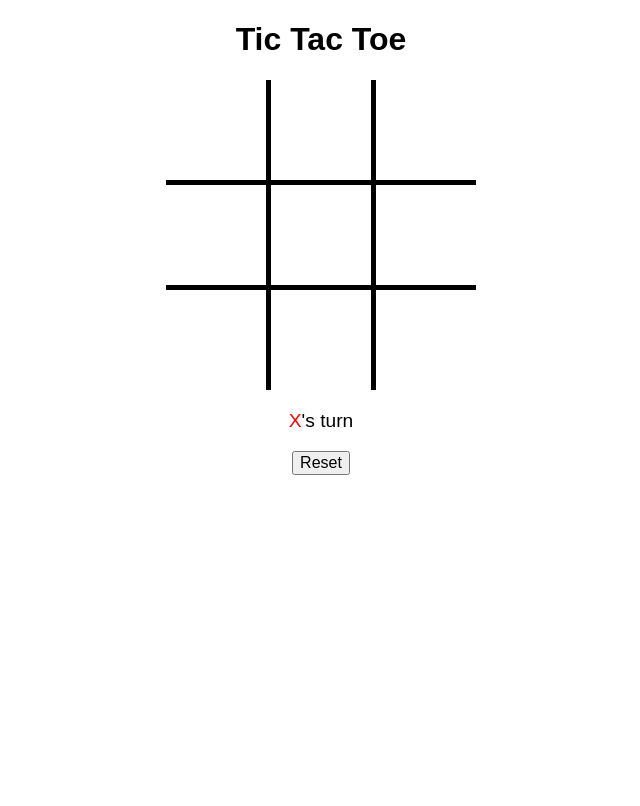
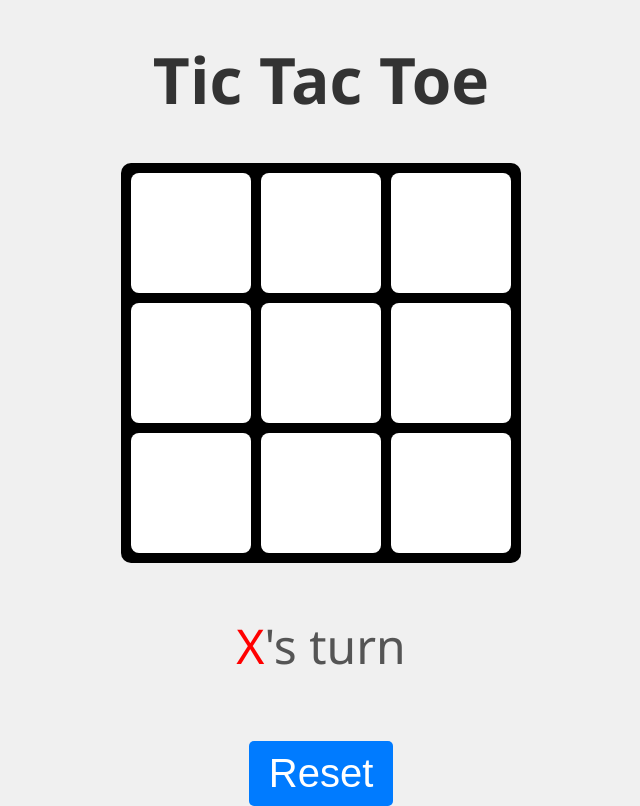
Before and after one commit to Santanu-arch/tic_tac_toe, a plain HTML site: page index.html in a window 1280 px wide. Shown: the whole page, without its empty margins (319-959 px from the left). Drawn offline with Linux system fonts and the light colour scheme.

Commit message:
Update index.html

```diff
--- a/index.html
+++ b/index.html
@@ -5,38 +5,76 @@
   <title>Tic Tac Toe</title>
   <style>
     body {
-      font-family: Arial, sans-serif;
-      text-align: center;
-      background-color: #fff;
+      font-family: 'Segoe UI', Tahoma, Geneva, Verdana, sans-serif;
+      background-color: #f0f0f0;
+      display: flex;
+      flex-direction: column;
+      align-items: center;
+      justify-content: center;
+      height: 100vh;
+      margin: 0;
     }
+
+    h1 {
+      color: #333;
+      margin-bottom: 40px;
+      font-size: 4em;
+    }
+
     #game {
       display: grid;
-      grid-template-columns: repeat(3, 100px);
-      gap: 5px;
-      margin: 20px auto;
-      width: max-content;
-      background-color: black;
+      grid-template-columns: repeat(3, 120px);
+      grid-template-rows: repeat(3, 120px);
+      gap: 10px;
+      padding: 10px;
+      background-color: #000;
+      border-radius: 10px;
     }
+
     .cell {
-      width: 100px;
-      height: 100px;
-      font-size: 2em;
+      width: 120px;
+      height: 120px;
+      font-size: 3em;
+      font-weight: bold;
+      background-color: #fff;
+      color: #333;
       display: flex;
       align-items: center;
       justify-content: center;
-      background-color: #fff;
       cursor: pointer;
+      transition: background-color 0.3s ease;
+      border-radius: 8px;
     }
+
     .cell:hover {
-      background-color: #fff;
+      background-color: #e6e6e6;
     }
+
     #status {
-      font-size: 1.2em;
-      margin-top: 10px;
+      margin-top: 50px;
+      font-size: 3em;
+      color: #555;
     }
-    button{
-      font-size: 1em;
+
+    button {
+      margin-top: 15px;
+      padding: 10px 20px;
+      font-size: 2.5em;
+      border: none;
+      background-color: #007bff;
+      color: white;
+      border-radius: 5px;
+      cursor: pointer;
+      transition: background-color 0.3s ease;
     }
+
+    button:hover {
+      background-color: #0056b3;
+    }
+
+    span.red { color: red; }
+    span.blue { color: blue; }
+    span.black { color: black; }
   </style>
 </head>
 <body>
@@ -52,7 +90,7 @@
     <div class="cell" data-index="7"></div>
     <div class="cell" data-index="8"></div>
   </div>
-  <p id="status"><span style="color: red;">X</span>'s turn</p>
+  <p id="status"><span class="red">X</span>'s turn</p>
   <button onclick="resetGame()">Reset</button>
 
   <script>
@@ -74,22 +112,18 @@
 
       board[index] = currentPlayer;
       e.target.innerHTML = currentPlayer === 'X'
-        ? '<span style="color: red;">X</span>'
-        : '<span style="color: blue;">O</span>';
+        ? '<span class="red">X</span>'
+        : '<span class="blue">O</span>';
 
       if (checkWin()) {
-        statusText.innerHTML = `<span style="color: red;">${currentPlayer}</span> wins!`;
+        statusText.innerHTML = `<span class="${currentPlayer === 'X' ? 'red' : 'blue'}">${currentPlayer}</span> wins!`;
         isGameActive = false;
       } else if (board.every(cell => cell !== '')) {
-        statusText.innerHTML = `<span style="color: black;">It's a draw!</span>`;
+        statusText.innerHTML = `<span class="black">It's a draw!</span>`;
         isGameActive = false;
       } else {
         currentPlayer = currentPlayer === 'X' ? 'O' : 'X';
-        if(currentPlayer === 'X'){
-          statusText.innerHTML = `<span style="color: red;">${currentPlayer}</span>'s turn`;
-        } else{
-          statusText.innerHTML = `<span style="color: blue;">${currentPlayer}</span>'s turn`;
-        }
+        statusText.innerHTML = `<span class="${currentPlayer === 'X' ? 'red' : 'blue'}">${currentPlayer}</span>'s turn`;
       }
     }
 
@@ -104,7 +138,7 @@
       cells.forEach(cell => cell.textContent = '');
       currentPlayer = 'X';
       isGameActive = true;
-      statusText.innerHTML = `<span style="color: red;">X</span>'s turn`;
+      statusText.innerHTML = `<span class="red">X</span>'s turn`;
     }
 
     cells.forEach(cell => cell.addEventListener('click', handleCellClick));
```
